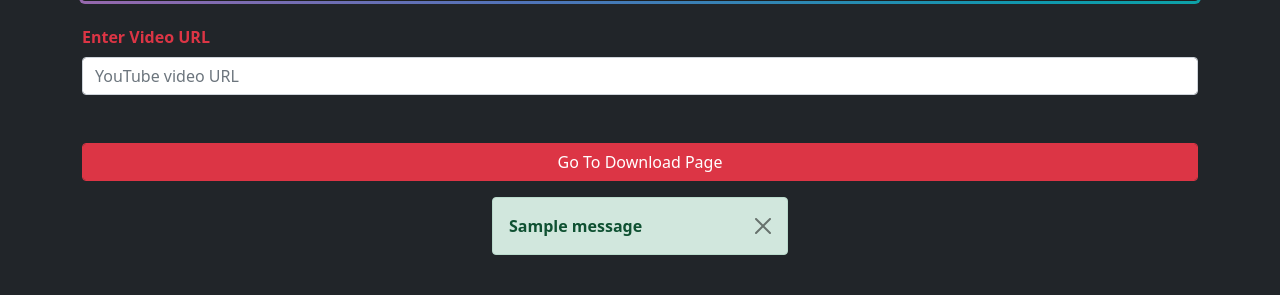
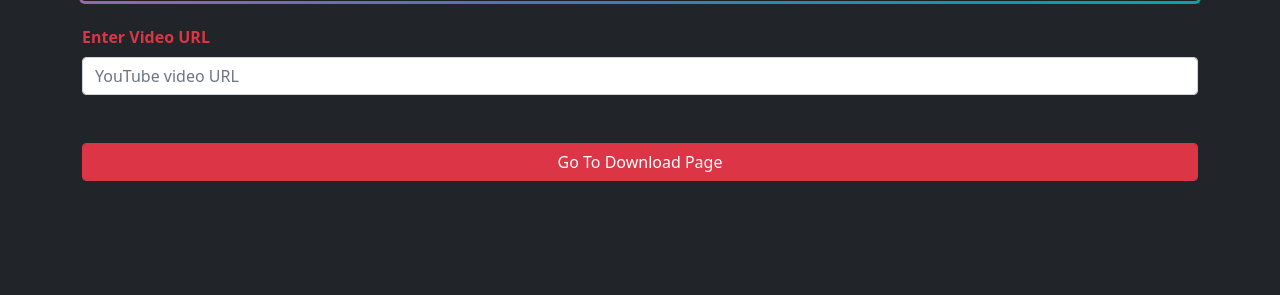
Before and after one commit to awmirs/django-utubedl, a Django app: page / in a window 1280 px wide. Shown: the part 139-434 px from the top of the page. Run offline with Django 3.2, Linux system fonts and the light colour scheme; tables that the repository leaves empty hold one stand-in row (values such as "Sample post"); one stand-in notice (Sample message) is shown; some web fonts are replaced.

Commit message:
Removed some extra html content

```diff
--- a/templates/home.html
+++ b/templates/home.html
@@ -13,18 +13,6 @@
         </div>
     </div>
 
-    <div class="container w-25">
-    {% if messages %}
-        {% for message in messages %}
-            <div class="alert alert-{{ message.tags }} alert-dismissible fade show" role="alert">
-                <strong>{{ message }}</strong>
-                <button type="button" class="btn-close" data-bs-dismiss="alert" aria-label="Close"></button>
-            </div>
-        {% endfor %}
-    {% endif %}
-    <p id="para_alert"></p>
-    </div>
-
     <script type="text/javascript">
     let btn = document.getElementById('btn');
     let para = document.getElementById('para_alert');
```
